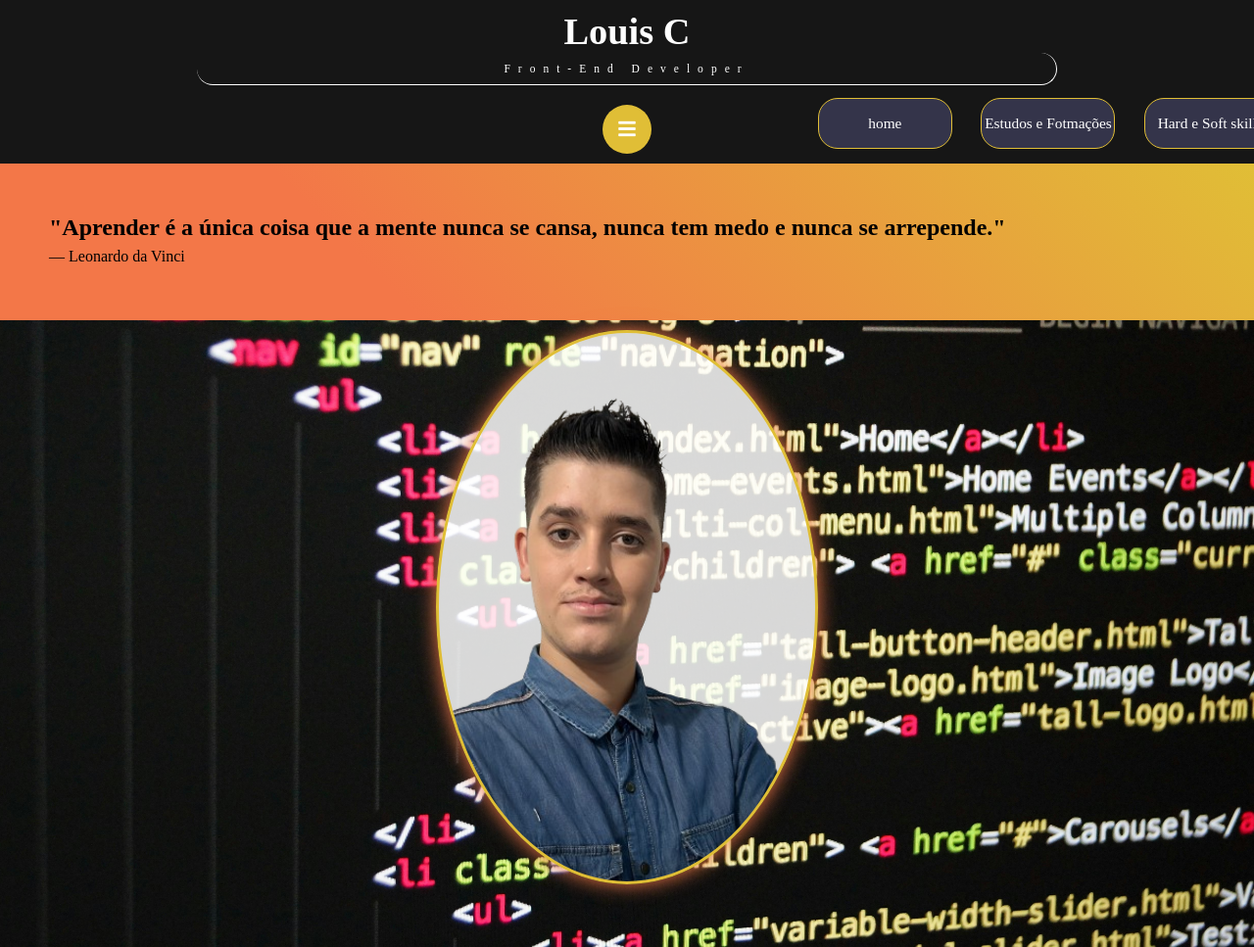
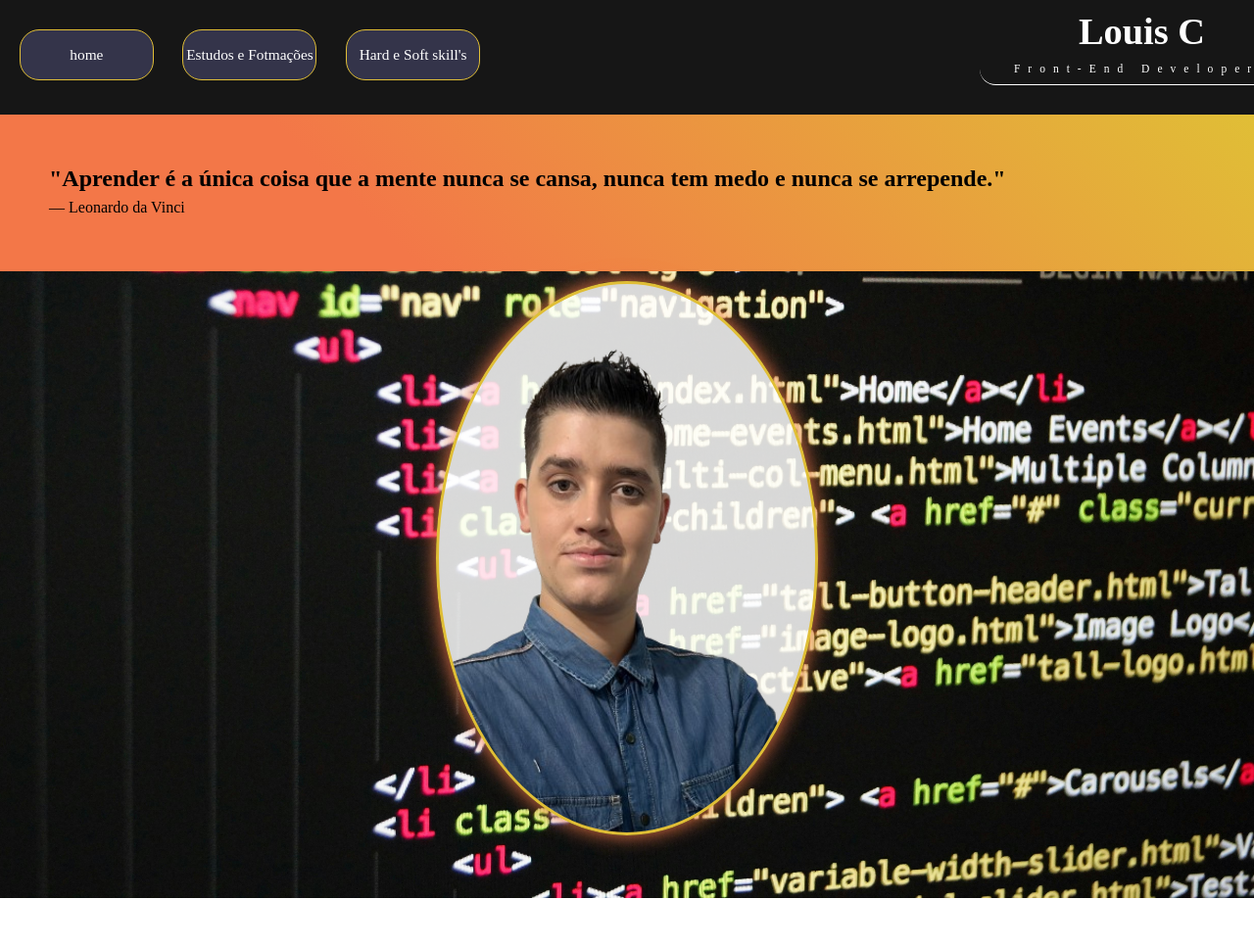
Before and after one commit to LouisDevC/meu_portifolio, a plain HTML site: page PAGES/index.html in a window 1280 px wide. Shown: the top 967 px of the page at 98% size. After the commit the page ends 917 px from the top, so only its background shows below. Drawn offline with Linux system fonts and the light colour scheme.

Commit message:
limpo a adptabilidade

```diff
--- a/ASSETS/STYLESHEETS/cellG.css
+++ b/ASSETS/STYLESHEETS/cellG.css
@@ -15,10 +15,10 @@
     nav{
         display: block;
         position: absolute;
-        left: 820px;
+        left: 5px;
         width: 200px;
         height: 200px;
-        top: 50px;
+        top: -20px;
         color: white;
         background-color: transparent;
     }
@@ -36,9 +36,20 @@
         padding: 0;
         font-size: .8em;
     }
+    .fas{
+        display: none;
+    }
     .perfil{
         height: 70vh;
         width: 30%;
         margin: 10px auto;
     }
+    header h1{
+        text-align: right;
+        margin-right: 50px;
+    }
+    header p{
+        width: 300px;
+        margin-left: 1000px;
+    }
 }
```
